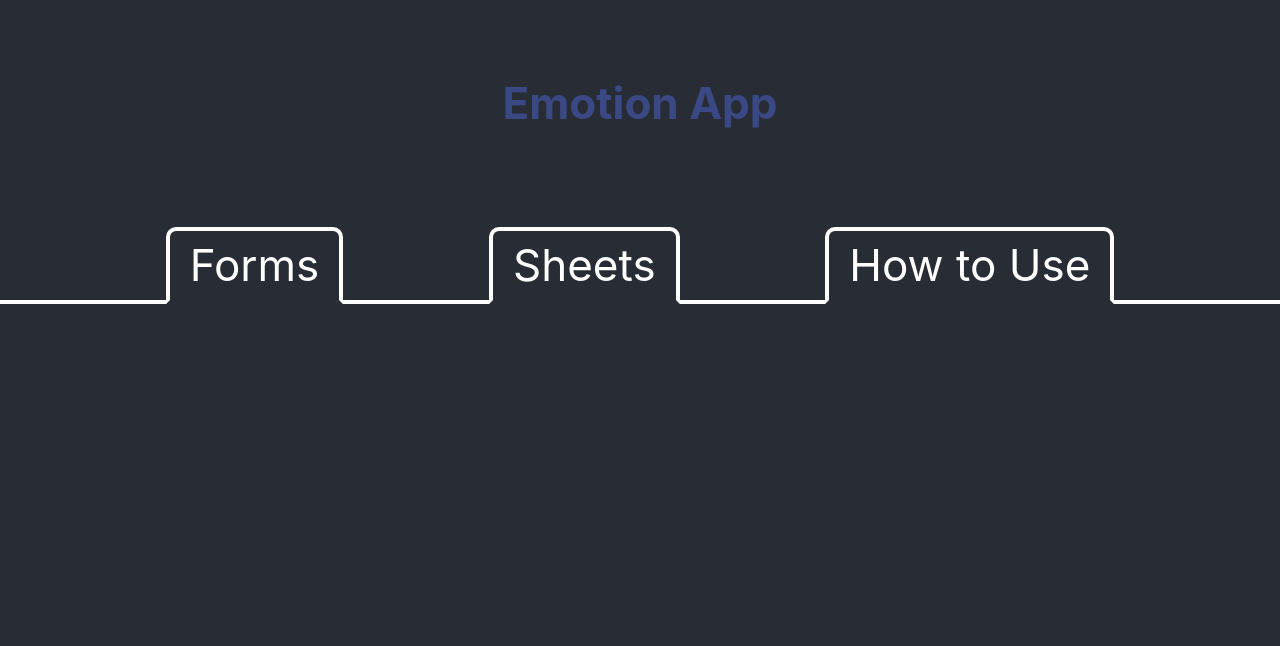
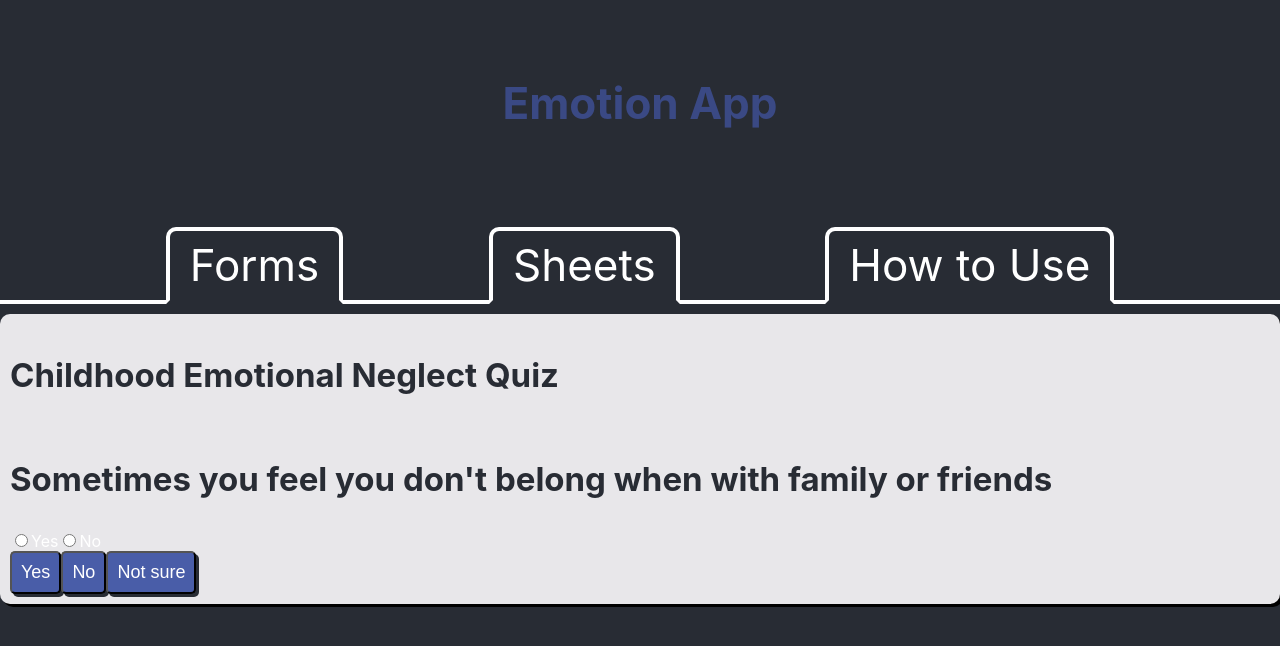
Before and after one commit to CactusWren2020/emotion-app, a React (Create React App) app: page /quiz in a window 1280 px wide. Shown: the top 646 px of the page. Built offline with nearby package versions, Linux system fonts and the light colour scheme.

Commit message:
started quiz

```diff
--- a/src/App.css
+++ b/src/App.css
@@ -141,15 +141,3 @@ lighter: #6779bd
 black: #282c34
 
 */
-
-@keyframes fadeInUp {
-  0% {
-    opacity: 0;
-    transform: translate3d(0, 100%, 0);
-  }
-
-  100% {
-    opacity: 1;
-    transform: none;
-  }
-}
--- a/src/App.js
+++ b/src/App.js
@@ -6,6 +6,9 @@ import {BrowserRouter as Router, Route, Switch, Link } from "react-router-dom";
 import Forms from './components/Forms';
 import Sheets from './components/Sheets';
 import Nav from './components/Nav';
+
+import Quiz from './components/quiz/Quiz';
+
 
 import HowToUse from './components/HowToUse';
 import About from './components/About';
@@ -218,6 +221,7 @@ class App extends React.Component {
               <Route
                 exact path="/how-to-use"
                   render={() => <HowToUse />}/>
+            </Switch>
 
             <Switch>
               <Route
@@ -225,7 +229,13 @@ class App extends React.Component {
                 render={() => <About />}/>
             </Switch>
 
+            <Switch>
+              <Route
+                exact path="/quiz"
+                render={() => <Quiz />}/>
             </Switch>
+
+
             {/* Feelings */}
             <Switch>
             <Route
--- a/src/components/About.js
+++ b/src/components/About.js
@@ -13,6 +13,7 @@ const About = () => {
                     <p>
                         You may be suffering from a condition called Childhood Emotional Neglect. This empty feeling is caused by not getting enough or the right sort of parental interaction during childhood.
                     </p>
+                    <Link to="/quiz" className="card-link">Take a quiz to see if you have Childhood Emotional Neglect</Link>
                     <p>
                         However, the condition can be treated. The basic method is to undergo a series of exercises and changes over time. These activities are designed to improve your emotional awareness and treat other common issues associated with Childhood Emotional Neglect.
                     </p>
--- a/src/components/Forms.js
+++ b/src/components/Forms.js
@@ -1,5 +1,5 @@
 import React from 'react';
-import { BrowseRouter as Router, Route, Switch, Link } from 'react-router-dom';
+import {  Link } from 'react-router-dom';
 
 const Forms = () => {
 
--- a/src/components/Nav.js
+++ b/src/components/Nav.js
@@ -1,5 +1,5 @@
 import React from 'react';
-import { BrowserRouter as Router, Route, Link, Switch } from 'react-router-dom';
+import { Link } from 'react-router-dom';
 
 const Nav = () => {
     return (
--- a/src/components/Sheets.js
+++ b/src/components/Sheets.js
@@ -1,5 +1,5 @@
 import React from 'react';
-import { BrowseRouter as Router, Route, Switch, Link } from 'react-router-dom';
+import { Link } from 'react-router-dom';
 
 const Sheets = () => {
 
--- /dev/null
+++ b/src/components/quiz/Quiz.js
@@ -0,0 +1,59 @@
+import React from 'react';
+import QuizHeader from './QuizHeader';
+import quizData from './quizData';
+
+
+class Quiz extends React.Component {
+    state = {
+        dataQuestion: [],
+        currentQuestion: 0,
+        answers: {yes: 0, no: 0}
+    }
+    setStateFunction = () => {
+        this.setState( {
+            dataQuestion: quizData
+        })
+    }
+    componentDidMount() {
+        this.setStateFunction();
+    }
+
+    render() {
+
+        return (
+            <>
+                <div className="card">
+                 <QuizHeader />
+                 <form>
+                 {
+
+                        <div>
+                            <h2>{quizData[0].question}</h2>
+                        </div>
+
+                 }
+                 <div>
+                    <input type="radio"
+                        onChange={(e) => this.props.updateAnswer(e.target.value)}
+
+                        name="radioButtons"
+                        value="yes"/>
+                    <label htmlFor="yes">Yes</label>
+                    <input type="radio"
+                        onChange={(e) => this.props.updateAnswer(e.target.value)}
+                        name="radioButtons"
+                        value="no"
+                        />
+                    <label htmlFor="no">No</label>
+                </div>
+                 <button type="button">Yes</button>
+                 <button type="button">No</button>
+                 <button type="button">Not sure</button>
+                 </form>
+                 </div>
+            </>
+        )
+    }
+}
+
+export default Quiz;
--- /dev/null
+++ b/src/components/quiz/QuizHeader.js
@@ -0,0 +1,12 @@
+import React from 'react';
+
+const QuizHeader = () => {
+    return (
+        <>
+            <h2>Childhood Emotional Neglect Quiz</h2>
+        </>
+    )
+
+}
+
+export default QuizHeader;
--- /dev/null
+++ b/src/components/quiz/quizData.js
@@ -0,0 +1,93 @@
+const quizData = [
+
+    {
+        id: "1",
+        question: "Sometimes you feel you don't belong when with family or friends"
+    },
+    {
+        id: "2",
+        question: "Pride yourself on not relying on others"
+    },
+    {
+        id: "3",
+        question: "Have difficulty asking for help"
+    },
+    {
+        id: "4",
+        question: "Friends or family complain you're aloof or distant"
+    },
+    {
+        id: "5",
+        question: "Feel you have not met your potential in life"
+    },
+    {
+        id: "6",
+        question: "Often just want to be left alone"
+    },
+    {
+        id: "7",
+        question: "Secretly feel you may be a fraud"
+    },
+    {
+        id: "8",
+        question: "Tend to feel uncomfortable in social situations"
+    },
+    {
+        id: "9",
+        question: "Often feel disappointed or angry with yourself"
+    },
+    {
+        id: "10",
+        question: "Judge yourself more harshly than you judge others"
+    },
+    {
+        id: "11",
+        question: "Compare yourself to others and find yourself sadly lacking"
+    },
+    {
+        id: "12",
+        question: "Find it easier to love animals than people"
+    },
+    {
+        id: "13",
+        question: "Often feel irritable or unhappy for no apparent reason"
+    },
+    {
+        id: "14",
+        question: "Have trouble knowing what you're feeling"
+    },
+    {
+        id: "15",
+        question: "Have trouble identifying your strengths and weaknesses"
+    },
+    {
+        id: "16",
+        question: "Sometimes feel you're on the outside looking in"
+    },
+    {
+        id: "17",
+        question: "Believe you're one of those people who could easily be a hermit"
+    },
+    {
+        id: "18",
+        question: "Have trouble calming yourself"
+    },
+    {
+        id: "19",
+        question: "Feel there's something holding you back from being present in the moment"
+    },
+    {
+        id: "20",
+        question: "At times feel empty inside"
+    },
+    {
+        id: "21",
+        question: "Secretly feel there's something wrong with you"
+    },
+    {
+        id: "22",
+        question: "Struggle with self-discipline"
+    },
+];
+
+export default quizData;
```
Also changed, not shown: src/components/Quiz.js (deleted).
